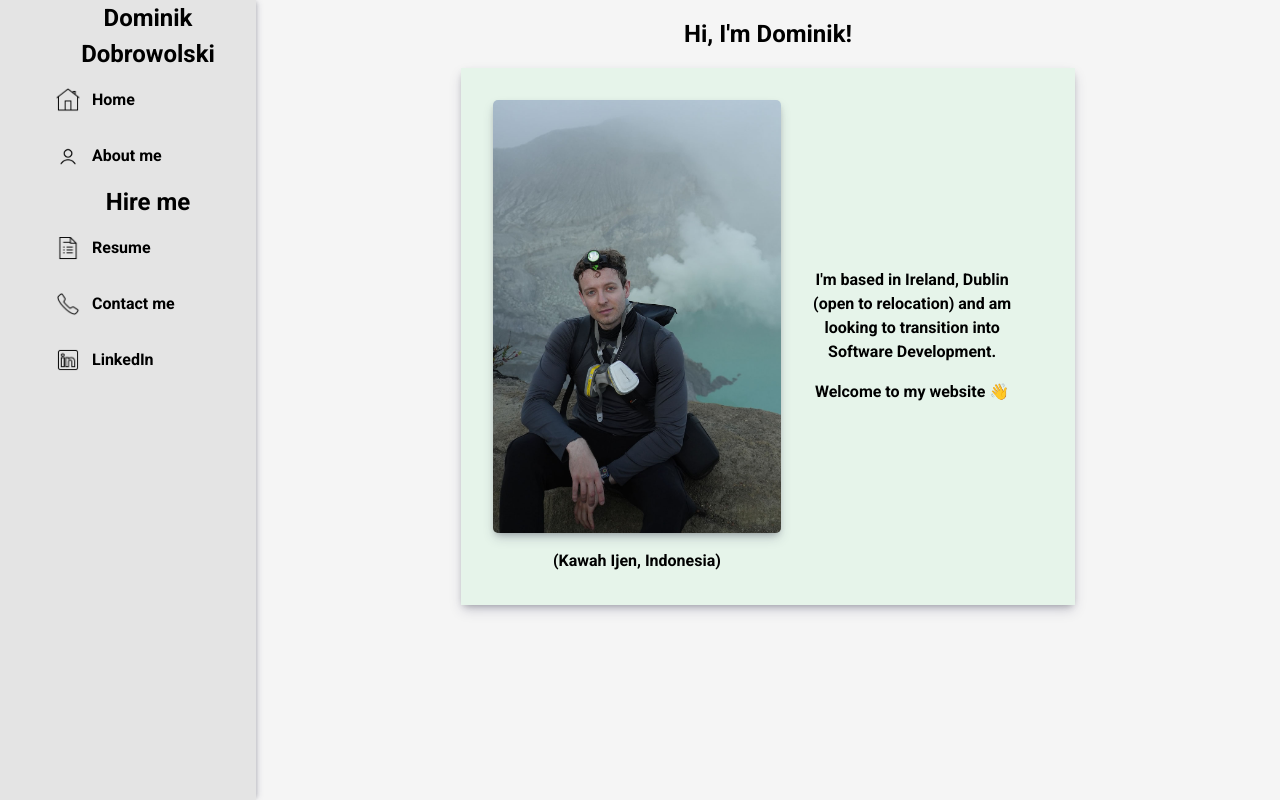
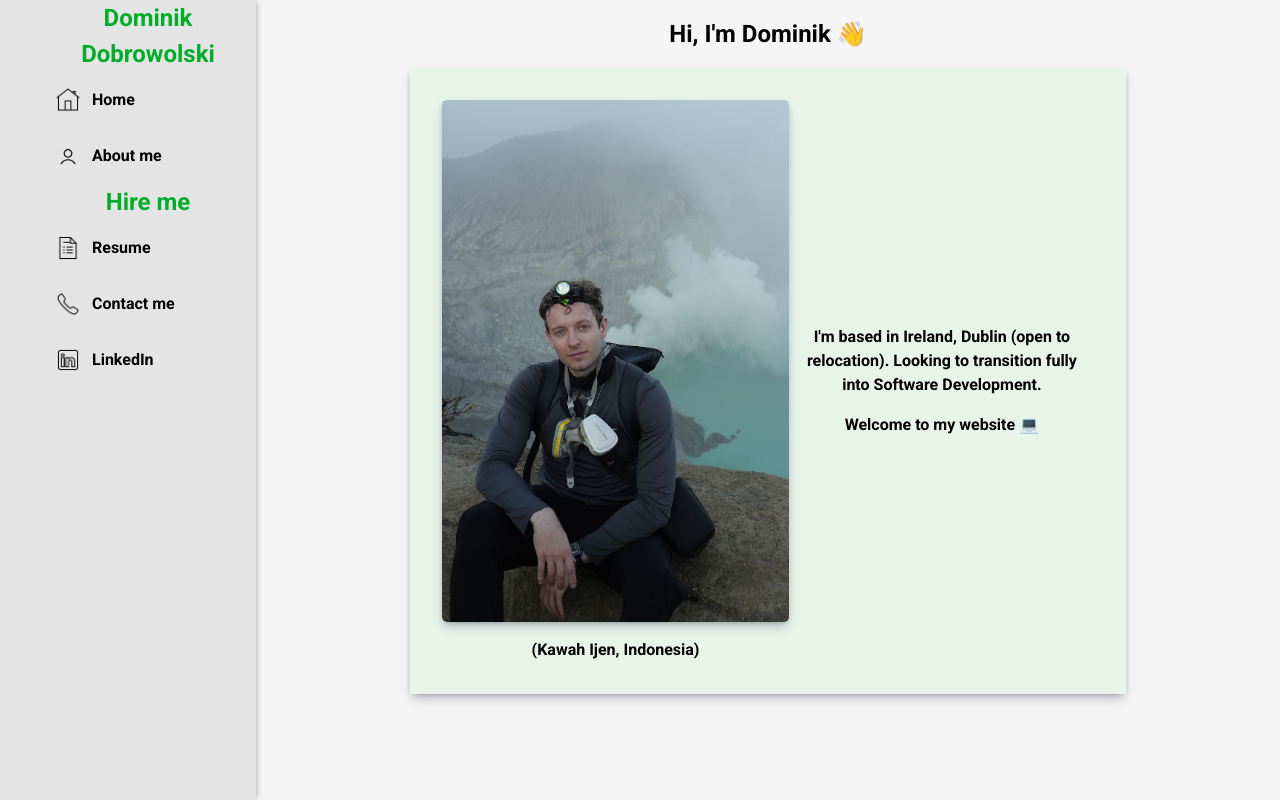
Before and after one commit to MrDomoArigato98/cv, a React (Vite) app: page / in a window 1280 px wide. Built offline with nearby package versions, Linux system fonts and the light colour scheme.

Commit message:
Styles navbar text

```diff
--- a/src/components/Home.jsx
+++ b/src/components/Home.jsx
@@ -4,19 +4,22 @@ export default function Home() {
   return (
     <>
       <main>
-        <h2>Hi, I'm Dominik!</h2>
+        <h2>Hi, I'm Dominik 👋</h2>
         <section className="card">
           <div className="image-container">
             <img src={me} alt="Picture of Dominik" />
-            <p style={{ paddingTop: "1em" }} className="italic" > (Kawah Ijen, Indonesia)</p>
+            <p style={{ paddingTop: "1em" }} className="italic">
+              {" "}
+              (Kawah Ijen, Indonesia)
+            </p>
           </div>
           <div className="flex">
             <div>
               <p>
-                I'm based in Ireland, Dublin (open to relocation) and am looking
-                to transition into Software Development.
+                I'm based in Ireland, Dublin (open to relocation). Looking
+                to transition fully into Software Development.
               </p>
-              <p style={{ paddingTop: "1em" }}>Welcome to my website 👋</p>
+              <p style={{ paddingTop: "1em" }}>Welcome to my website 💻</p>
             </div>
           </div>
         </section>
--- a/src/components/Navbar.jsx
+++ b/src/components/Navbar.jsx
@@ -1,4 +1,4 @@
-import { useState } from "react";
+// import { useState } from "react";
 import "../reset.css";
 import "../navbar.css";
 import home from "../assets/home.png";
--- a/src/home.css
+++ b/src/home.css
@@ -11,7 +11,7 @@ main{
 }
 .card{
     display: flex;
-    width: 60%;
+    width: 70%;
     max-width: 800px;
     background-color: #e6f4ea;
     box-shadow: rgba(50, 50, 93, 0.25) 0px 6px 12px -2px, rgba(0, 0, 0, 0.3) 0px 3px 7px -3px;
--- a/src/navbar.css
+++ b/src/navbar.css
@@ -11,6 +11,7 @@ nav {
 }
 .my-name {
   text-align: center;
+  color: #02AD28;
 }
 .nav-links > li {
   padding: 1em;
@@ -21,6 +22,7 @@ nav {
 }
 .hire-me > h2 {
   text-align: center;
+  color: #02AD28;
 }
 .link {
   display: flex;
```
